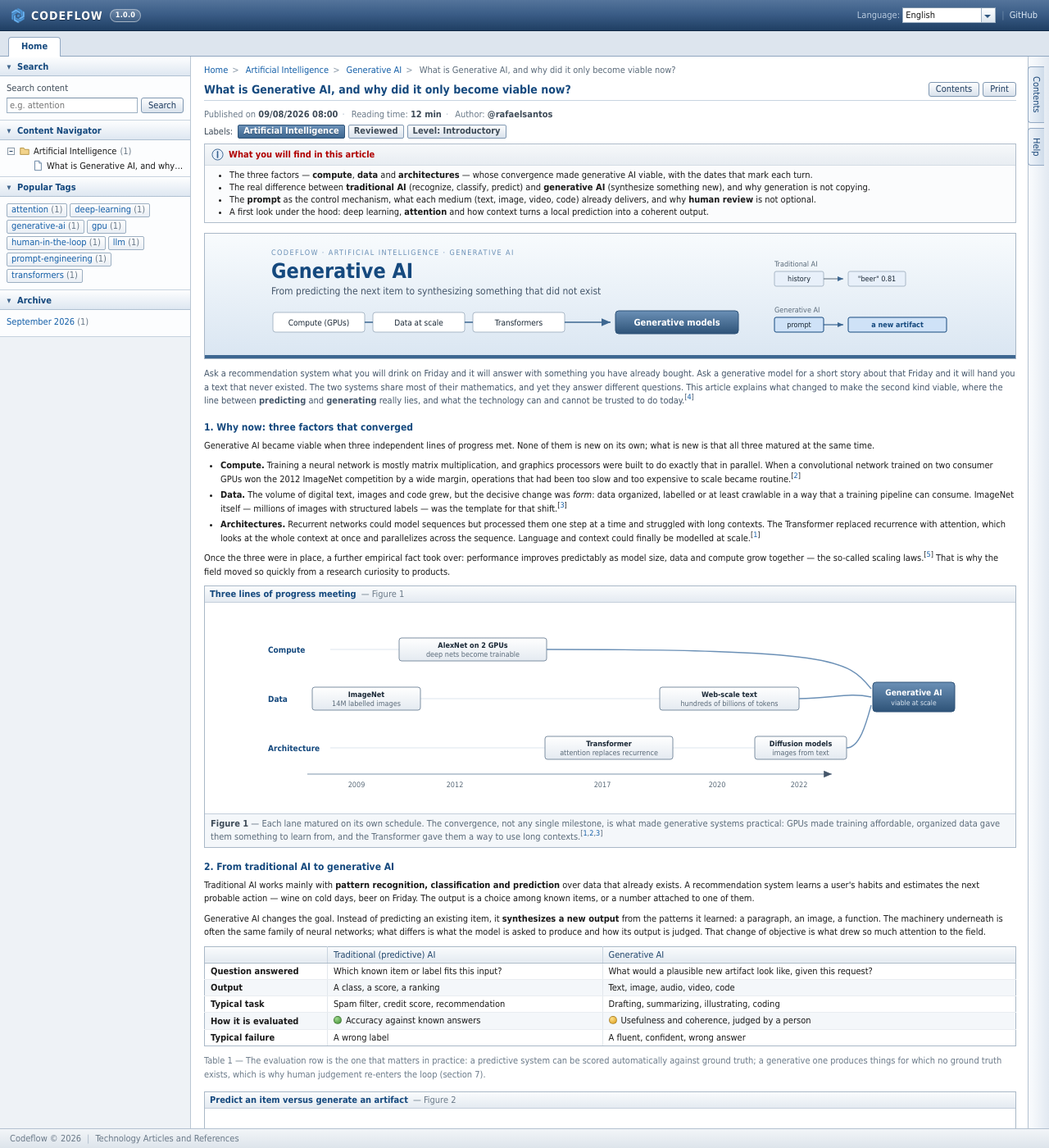
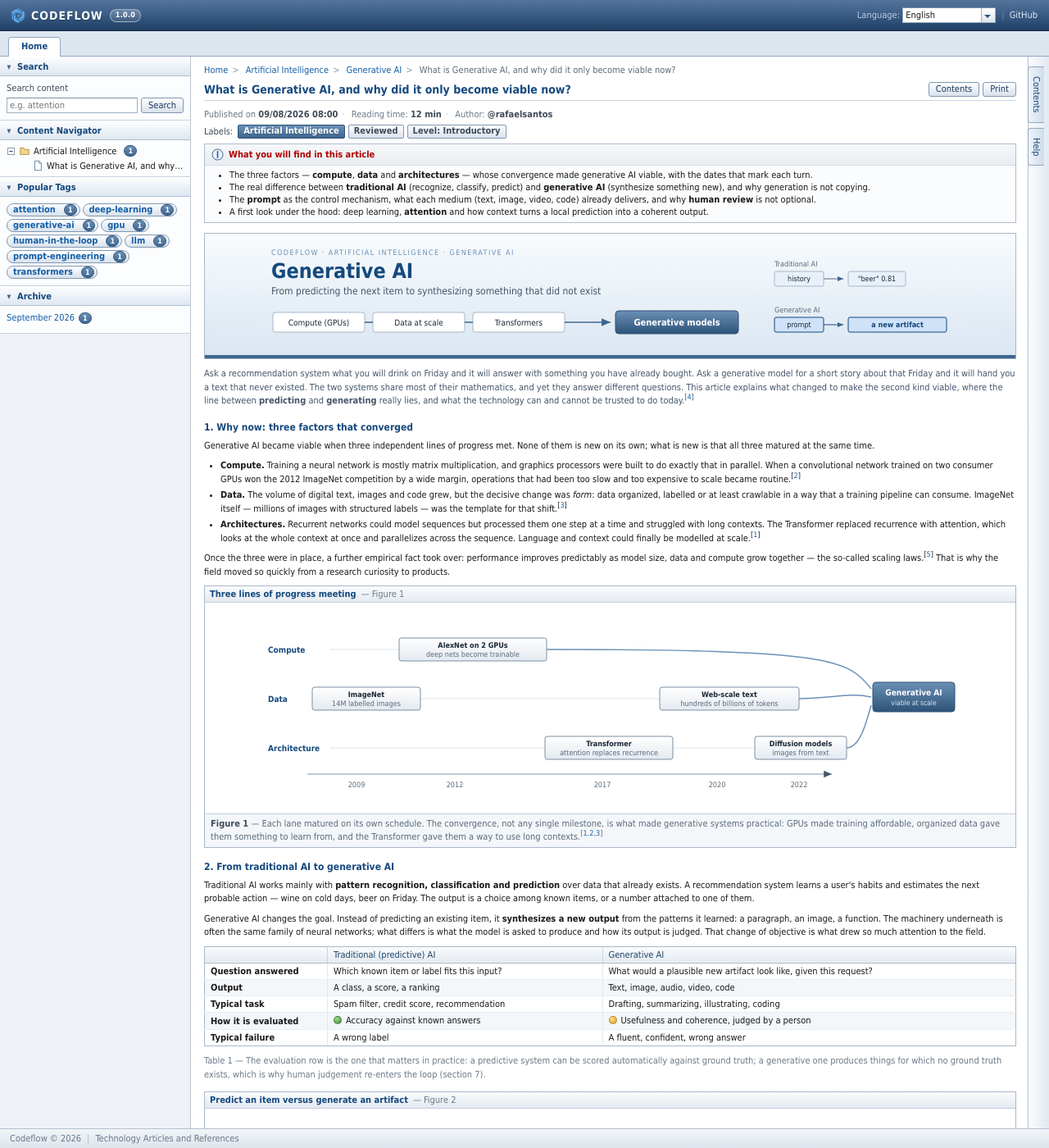
Before and after one commit to codeflow/codeflow.github.io, a Jekyll site: the page built from _posts/2026-09-08-what-is-generative-ai-and-why-did-it-only-become-viable-now.html, in a window 1280 px wide and 1400 px high. Shown: the whole window at 82% size. Built offline with Jekyll 4.4.1, drawn with Linux system fonts in a browser that asks for light colours; comment, search, counter and statistics services are not loaded; some of the changed text lies outside the part shown.

Commit message:
Tags as Fusion badges and counters as bubbles

```diff
--- a/_layouts/post.html
+++ b/_layouts/post.html
@@ -59,7 +59,7 @@ layout: default
     <!-- Article tabs: references, tags, related, versions -->
     <div class="af-panelTabbed" id="artTabs" style="margin-top:12px;">
       <div class="af-tabBar">
-        <span class="af-tab selected" id="artTabBtnRefs" onclick="selectTab(this,'artTabRefs')">{{ t.ui.references }}{% if page.references_count %} ({{ page.references_count }}){% endif %}</span>
+        <span class="af-tab selected" id="artTabBtnRefs" onclick="selectTab(this,'artTabRefs')">{{ t.ui.references }}{% if page.references_count %}<span class="cf-count">{{ page.references_count }}</span>{% endif %}</span>
         <span class="af-tab" onclick="selectTab(this,'artTabTags')">{{ t.ui.tags }}</span>
         <span class="af-tab" onclick="selectTab(this,'artTabRel')">{{ t.ui.related }}</span>
         <span class="af-tab" onclick="selectTab(this,'artTabHist')">{{ t.ui.versions }}</span>
--- a/assets/css/adf-fusion.overrides.css
+++ b/assets/css/adf-fusion.overrides.css
@@ -38,22 +38,48 @@
 /* ---------- Chips: tags e labels ---------- */
 .cf-tag,
 a.cf-tag {
-  display: inline-block;
-  padding: 0 5px 1px;
-  border: 1px solid #9cafc2;
-  border-radius: 2px;
-  background: linear-gradient(#fefefe, #e9eef4);
+  /* badge Fusion: pílula com o degradê de rótulo e borda de botão */
+  display: inline-flex;
+  align-items: center;
+  gap: 5px;
+  height: 16px;
+  padding: 0 7px;
+  border: 1px solid #8098b2;
+  border-radius: 9px;
+  background: linear-gradient(#fefefe, #edf1f6 45%, #d9e2ec);
   color: #145fa8;
+  font-weight: bold;
   text-decoration: none;
   white-space: nowrap;
   line-height: 14px;
+  vertical-align: middle;
+  box-sizing: border-box;
 }
 a.cf-tag:hover {
   border-color: #88aed6;
-  background: linear-gradient(#ffffff, #eef4fa);
+  background: linear-gradient(#ffffff, #f2f6fb 45%, #e2ebf4);
   color: #0d3a6b;
 }
-.cf-tag .cnt { color: #6b7a89; }
+a.cf-tag .cf-count { margin-right: -4px; }
+
+/* Contador Fusion: bolinha com o degradê escuro e número branco */
+.cf-count {
+  display: inline-flex;
+  align-items: center;
+  justify-content: center;
+  min-width: 14px;
+  height: 14px;
+  padding: 0 4px;
+  margin-left: 5px;
+  border: 1px solid #2e5378;
+  border-radius: 8px;
+  background: linear-gradient(#6b90b6, #3d6791);
+  color: #fff;
+  font: bold 9px Tahoma, Verdana, sans-serif;
+  line-height: 12px;
+  vertical-align: middle;
+  box-sizing: border-box;
+}
 
 .cf-label {
   display: inline-block;
--- a/assets/js/shell.js
+++ b/assets/js/shell.js
@@ -169,14 +169,14 @@ function buildSidebar() {
         '<div class="af-treeRow" data-topic="' + esc(tp) + '">' +
           '<span class="tw" onclick="event.stopPropagation(); toggleTree(\'' + id + '\')">' + TW_OPEN + '</span>' +
           '<span onclick="setFilter(\'topic\',\'' + esc(tp) + '\')" style="display:inline-flex; align-items:center; gap:4px;">' +
-            ICO_FOLDER + esc(label(tp)) + ' <span class="tip">(' + tItems.length + ')</span></span>' +
+            ICO_FOLDER + esc(label(tp)) + '<span class="cf-count">' + tItems.length + '</span></span>' +
         '</div><ul>' + tItems.map(leaf).join('') + '</ul></li>';
     }).join('') + items.filter(function (a) { return !a.topic; }).map(leaf).join('');
     return '<li class="af-treeNode' + (open ? '' : ' closed') + '" id="tn' + i + '">' +
       '<div class="af-treeRow" data-cat="' + esc(c) + '">' +
         '<span class="tw" onclick="event.stopPropagation(); toggleTree(\'tn' + i + '\')">' + (open ? TW_OPEN : TW_CLOSED) + '</span>' +
         '<span onclick="toggleTree(\'tn' + i + '\'); setFilter(\'cat\',\'' + esc(c) + '\')" style="display:inline-flex; align-items:center; gap:4px;">' +
-          ICO_FOLDER + esc(label(c)) + ' <span class="tip">(' + items.length + ')</span></span>' +
+          ICO_FOLDER + esc(label(c)) + '<span class="cf-count">' + items.length + '</span></span>' +
       '</div><ul>' + inner + '</ul></li>';
   }).join('');
 
@@ -190,14 +190,14 @@ function buildSidebar() {
   ARTICLES.forEach(function (a) { a.tags.forEach(function (t) { counts[t] = (counts[t] || 0) + 1; }); });
   var tags = Object.keys(counts).sort(function (x, y) { return counts[y] - counts[x] || x.localeCompare(y); }).slice(0, 10);
   document.getElementById('tagCloud').innerHTML = tags.map(function (t) {
-    return '<a class="cf-tag" href="#" onclick="setFilter(\'tag\',\'' + esc(t) + '\'); return false;">' + esc(t) + ' <span class="cnt">(' + counts[t] + ')</span></a>';
+    return '<a class="cf-tag" href="#" onclick="setFilter(\'tag\',\'' + esc(t) + '\'); return false;">' + esc(t) + '<span class="cf-count">' + counts[t] + '</span></a>';
   }).join('');
 
   // archive by month, newest first
   var months = {};
   ARTICLES.forEach(function (a) { var k = monthKey(a); months[k] = (months[k] || 0) + 1; });
   document.getElementById('archList').innerHTML = Object.keys(months).sort().reverse().map(function (k) {
-    return '<div><a href="#" onclick="setFilter(\'month\',\'' + k + '\'); return false;">' + monthLabel(k) + '</a> <span class="tip">(' + months[k] + ')</span></div>';
+    return '<div><a href="#" onclick="setFilter(\'month\',\'' + k + '\'); return false;">' + monthLabel(k) + '</a><span class="cf-count">' + months[k] + '</span></div>';
   }).join('');
 }
 function selectTreeRow(row) {
```
